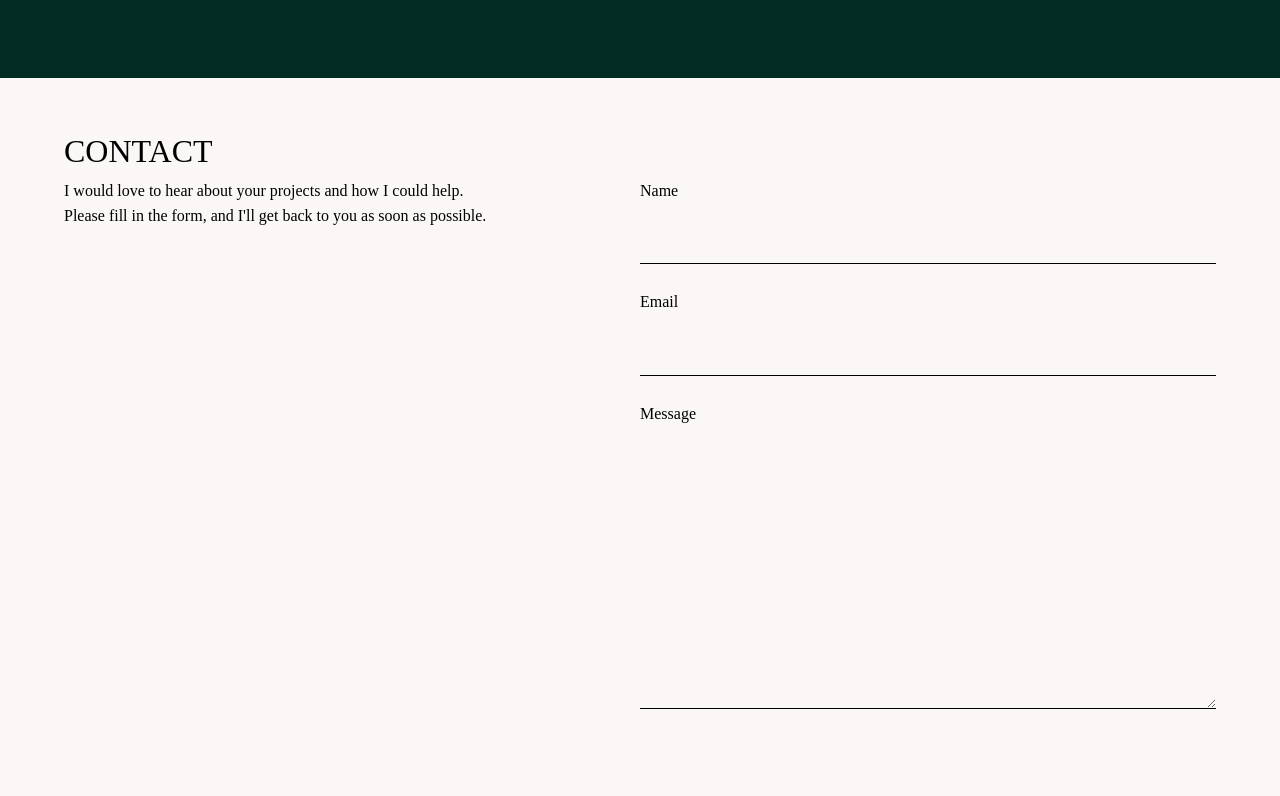
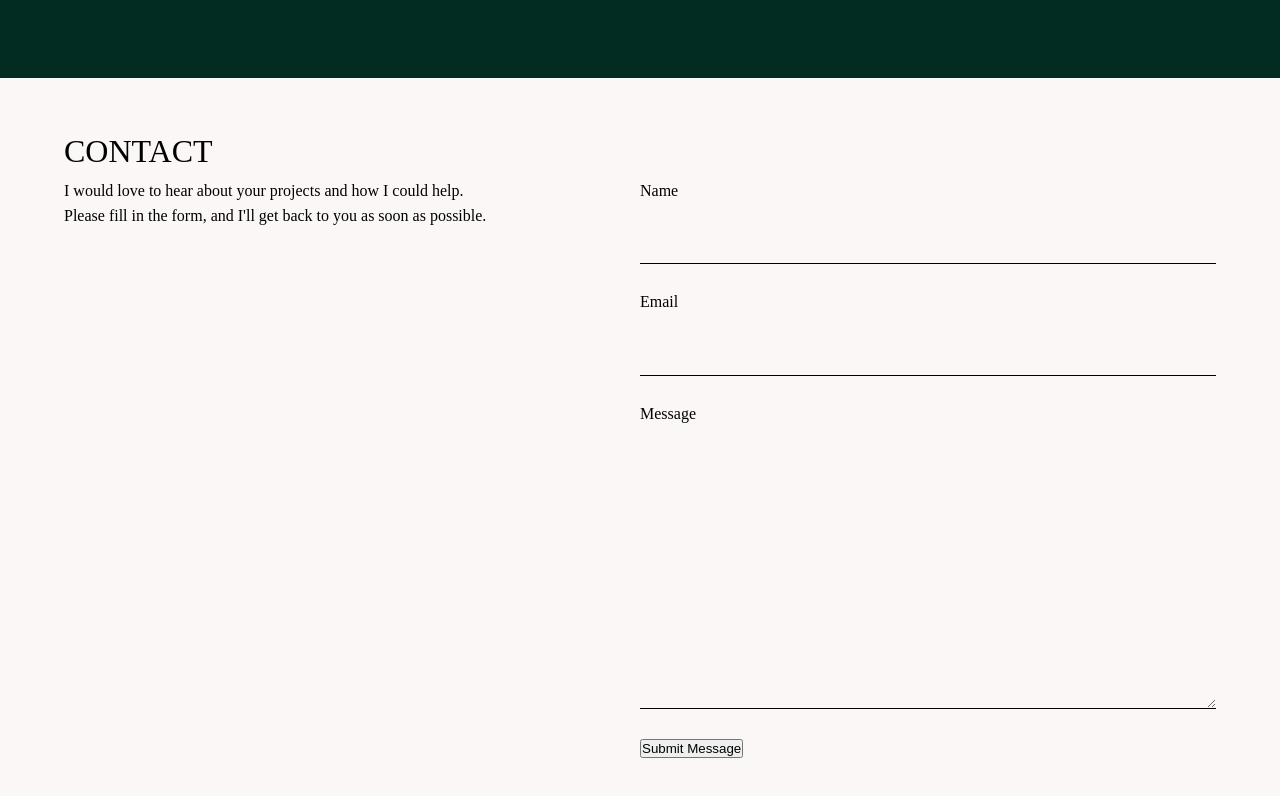
Before and after one commit to Lovethrech/my-main-portfolio, a Vue app: page / in a window 1280 px wide. Shown: the part 2253-3049 px from the top of the page. Built offline with nearby package versions, Linux system fonts and the light colour scheme.

Commit message:
working on the home-contact components.

```diff
--- a/src/components/contact/ContactForm.vue
+++ b/src/components/contact/ContactForm.vue
@@ -3,6 +3,7 @@ import { useContactFormStore } from "@/stores/contactForm";
 import Contacts from "@/data/contacts.json";
 import ContactInputCtn from "./ContactInputCtn.vue";
 import ContactInputMsgCtn from "./ContactInputMsgCtn.vue";
+import ContactFormBtn from "./ContactFormBtn.vue";
 
 const contactFormStore=useContactFormStore();
 </script>
@@ -14,6 +15,7 @@ const contactFormStore=useContactFormStore();
             <ContactInputCtn :labelName="Contacts[1].labelName" :nameType="Contacts[1].nameType" :nameFor="Contacts[1].nameFor"></ContactInputCtn>
             <ContactInputMsgCtn :labelName="Contacts[2].labelName" :nameType="Contacts[2].nameType" :nameFor="Contacts[2].nameFor"></ContactInputMsgCtn>
             <br/>
+            <ContactFormBtn/>
         </form>
     </div>
 </template>
```
